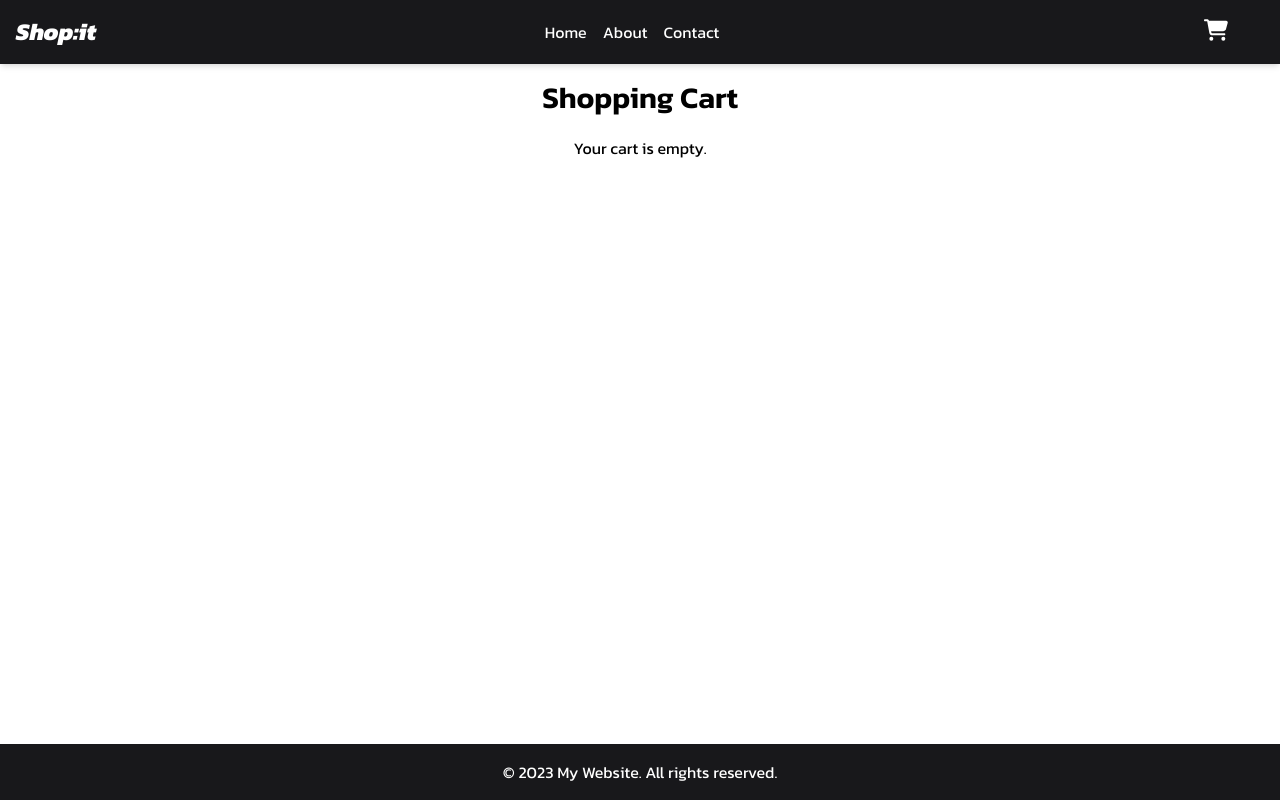
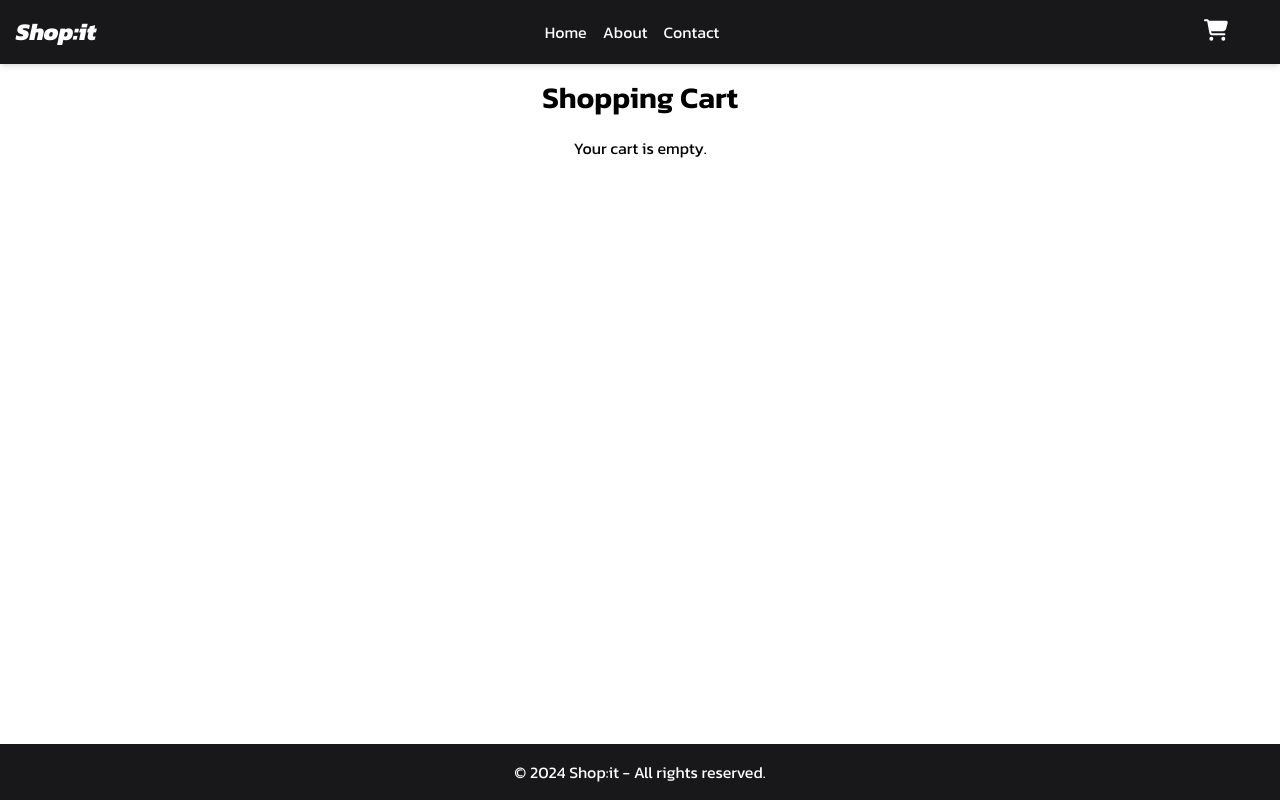
Before and after one commit to EliseAur/ecom-store, a React (Vite) app: page /cart in a window 1280 px wide. Built offline with nearby package versions, Linux system fonts and the light colour scheme.

Commit message:
Footer- changes

```diff
--- a/src/components/footer.jsx
+++ b/src/components/footer.jsx
@@ -1,7 +1,7 @@
 export default function Footer() {
   return (
     <footer className="bg-zinc-900 text-white py-4 text-center">
-      <p>&copy; 2023 My Website. All rights reserved.</p>
+      <p>&copy; 2024 Shop:it - All rights reserved.</p>
     </footer>
   );
 }
```
